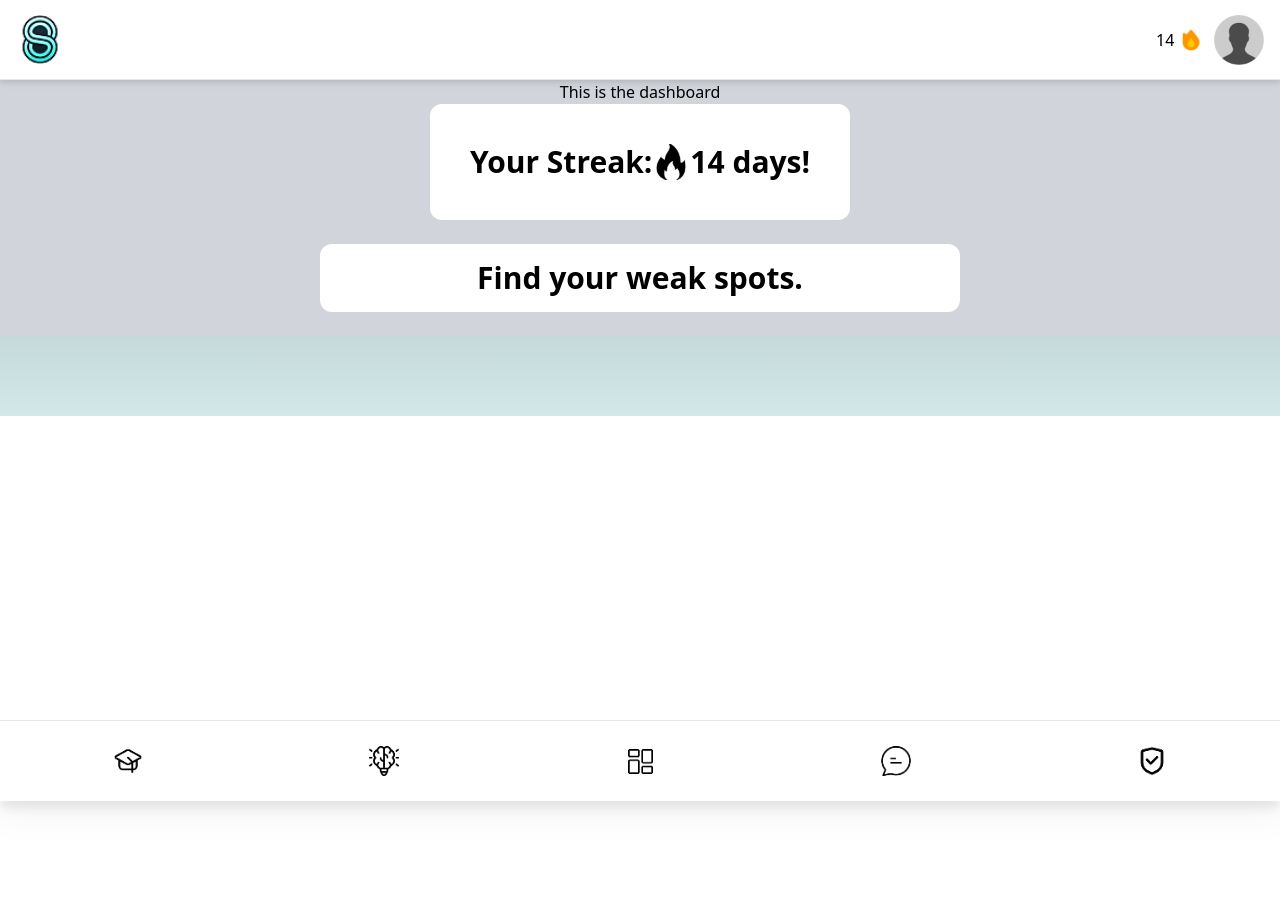
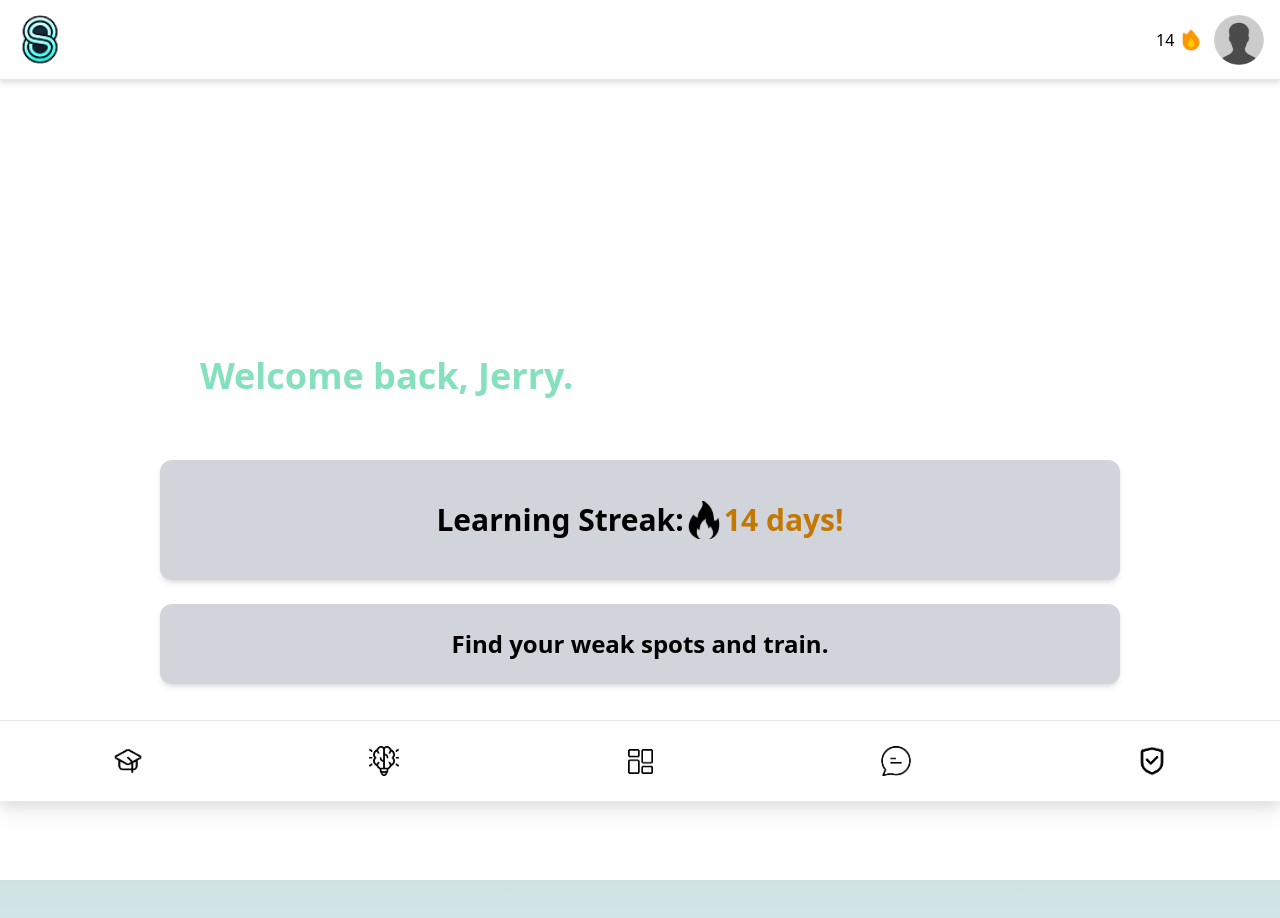
Before and after one commit to tysenh1/ScamSmart-Hackathon, a Next.js app: page /dashboard in a window 1280 px wide. Shown: the top 918 px of the page. Before the commit the page ends 800 px from the top, so only its background shows below. Built offline with nearby package versions, Linux system fonts and the light colour scheme.

Commit message:
Style: Updated dashboard page's UI. Added welcome message to greet user upon launching app.

```diff
--- a/app/dashboard/page.tsx
+++ b/app/dashboard/page.tsx
@@ -2,6 +2,10 @@
 
 import React, { useState } from 'react';
 import Link from 'next/link';
+
+interface WelcomeMessageCard {
+  userName: string
+}
 
 interface StreakCard {
   streakCount: number,
@@ -13,30 +17,41 @@ interface WeakSpotsCard {
   cardDescription: string
 }
 
+const DashboardWelcomeMessage = () => {
+  const [userName] = useState("Jerry");
+
+  return (
+    <div className="flex text-center w-3/4 p-10">
+      <span className="text-4xl font-bold text-green-300" >Welcome back, {userName}. </span>
+
+    </div>
+  )
+}
+
 const StreakCardDisplay = () => {
   const [streakCount] = useState(14);
 
   return (
-    <div className="flex items-center justify-center bg-white h-1/4 w-1/0.75 p-10 rounded-xl">
-      <span className="text-3xl font-bold">Your Streak: </span>
+    <div className="flex items-center justify-center bg-gray-300 w-3/4 p-10 rounded-xl shadow-md">
+      <span className="text-3xl font-semibold">Learning Streak: </span>
       <img
        src="/dashboardImages/streakFireImage.svg"
        alt="fireIcon"
-       className="w=9 h-9"
+       className="w-10 h-10"
       />
-      <span className="text-3xl font-bold">{streakCount} days!</span>
+      <span className="text-3xl font-bold text-yellow-500">{streakCount} days!</span>
     </div>
   );
 };
 
 
 const WeakSpotsCardDisplay = () => {
-  const [cardDescription] = useState("Find your weak spots.");
+  const [cardDescription] = useState("Find your weak spots and train.");
 
   return (
-    <div className="flex items-center justify-center bg-white w-1/2 h-1/0.75 py-4 px-10 my-6 p-5 rounded-xl">
+    <div className="flex text-center justify-center bg-gray-300 w-3/4 p-6 rounded-xl shadow-md">
       <Link href="/learn">
-        <span className="text-3xl font-bold">
+        <span className="text-2xl font-semibold">
           {cardDescription}
         </span>
       </Link>
@@ -46,8 +61,9 @@ const WeakSpotsCardDisplay = () => {
 
 const page = () => {
   return (
-    <div className="bg-gray-300 h-full flex flex-col justify-center items-center">
-      This is the dashboard
+    <div className="bg-white min-h-screen flex flex-col justify-center items-center space-y-6 overflow-hidden">
+    <h1 className="mb-4"></h1>
+    <DashboardWelcomeMessage />
     <StreakCardDisplay />
     <WeakSpotsCardDisplay />
     </div>
```
Also changed, not shown: 1 other file (tests, documents, lock files or other folders).
